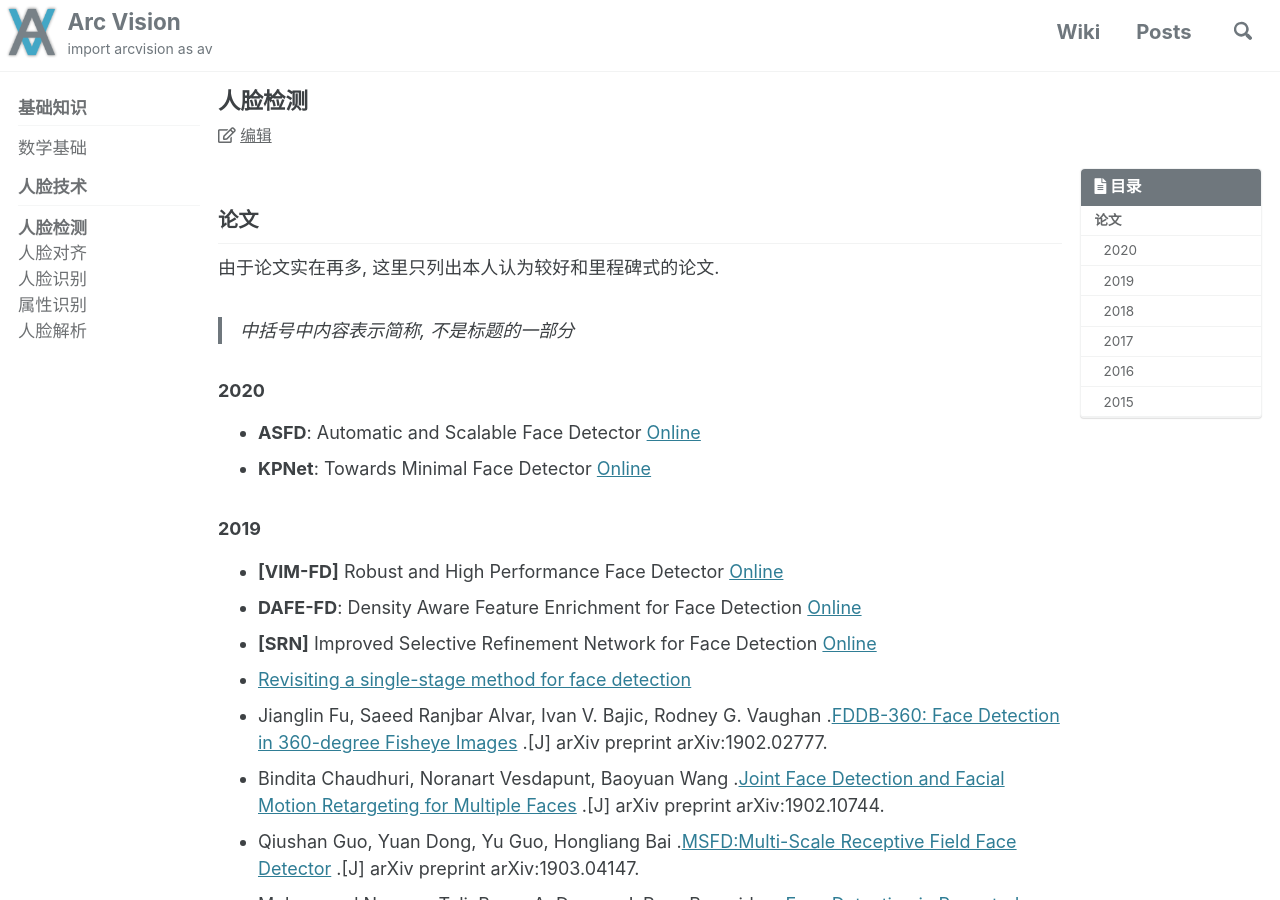
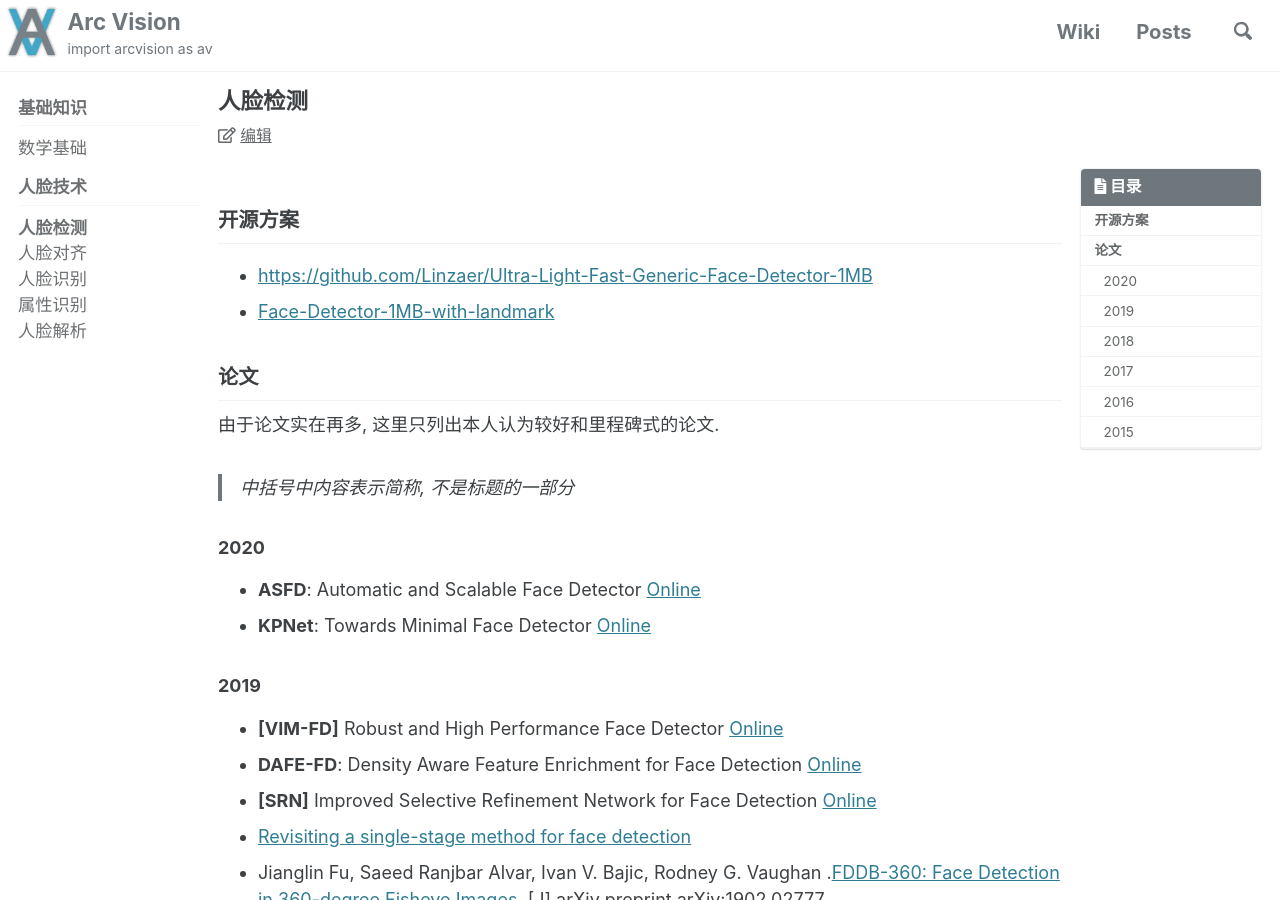
Before and after one commit to ArcVision/ArcVision.github.io, a Jekyll site: the page built from _wiki/11-face-detection.md, in a window 1280 px wide and 900 px high. Built offline with Jekyll 4.4.1, drawn with Linux system fonts in a browser that asks for light colours; cached includes are drawn as plain includes; comment, search, counter and statistics services are not loaded.

Commit message:
Update 11-face-detection.md

```diff
--- a/_wiki/11-face-detection.md
+++ b/_wiki/11-face-detection.md
@@ -7,6 +7,10 @@ last_modified_at: 2020-08-08
 toc: true
 ---
 
+## 开源方案
+
+- [https://github.com/Linzaer/Ultra-Light-Fast-Generic-Face-Detector-1MB](https://github.com/Linzaer/Ultra-Light-Fast-Generic-Face-Detector-1MB)
+- [Face-Detector-1MB-with-landmark](https://github.com/biubug6/Face-Detector-1MB-with-landmark)
 
 ## 论文
 
```
